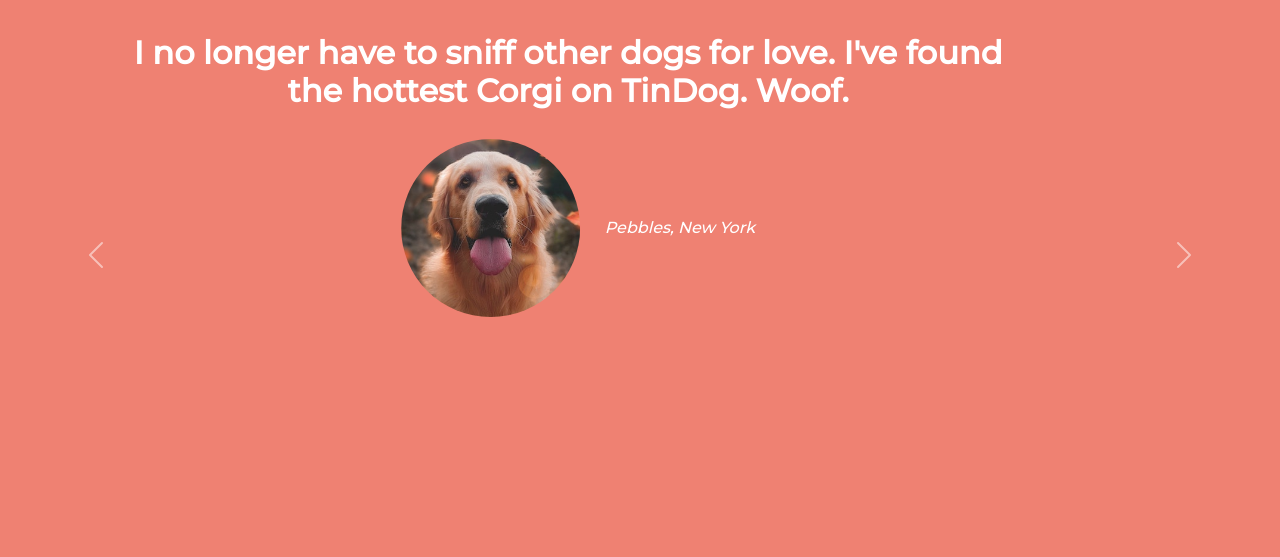
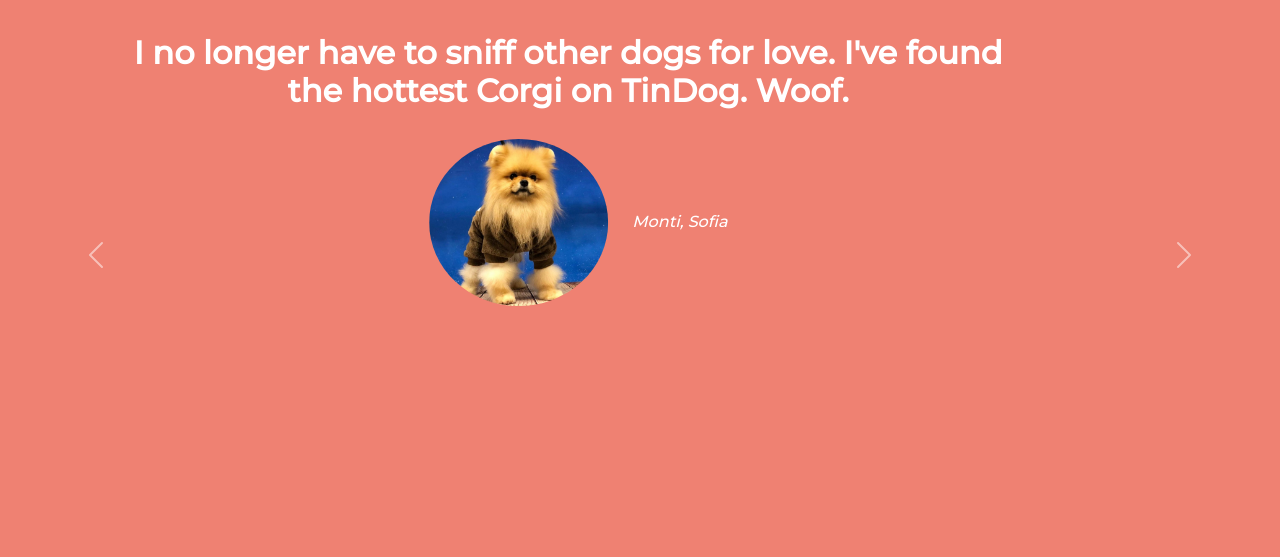
Before and after one commit to StephanieIlievaa/TinDog-Landing-Page, a plain HTML site: page index.html in a window 1280 px wide. Shown: the part 1080-1637 px from the top of the page. Drawn offline with nearby package versions, Linux system fonts and the light colour scheme.

Commit message:
final update

```diff
--- a/index.html
+++ b/index.html
@@ -105,14 +105,14 @@
       <div class="carousel-inner">
         <div class="carousel-item active container-fluid">
           <h2>I no longer have to sniff other dogs for love. I've found the hottest Corgi on TinDog. Woof.</h2>
-          <img class="testimonial-image" src="images/dog-img.jpg" alt="dog-profile">
-          <em>Pebbles, New York</em>
+          <img class="testimonial-image" src="images/dog.imagee.jpg" alt="dog-profile">
+          <em> Monti, Sofia</em>
         </div>
         <div class="carousel-item  container-fluid">
           <h2 class="testimonial-text">My dog used to be so lonely, but with TinDog's help, they've found the love of
             their life. I think.</h2>
           <img class="testimonial-image" src="images/lady-img.jpg" alt="lady-profile">
-          <em>Beverly, Illinois</em>
+          <em> Melanie, Sofia</em>
         </div>
       </div>
       <a class="carousel-control-prev" href="#testimonial-carousel" role="button" data-bs-slide="prev">
```
Also changed, not shown: images/dog-img.jpg (deleted), images/dog.imagee.jpg (added).
